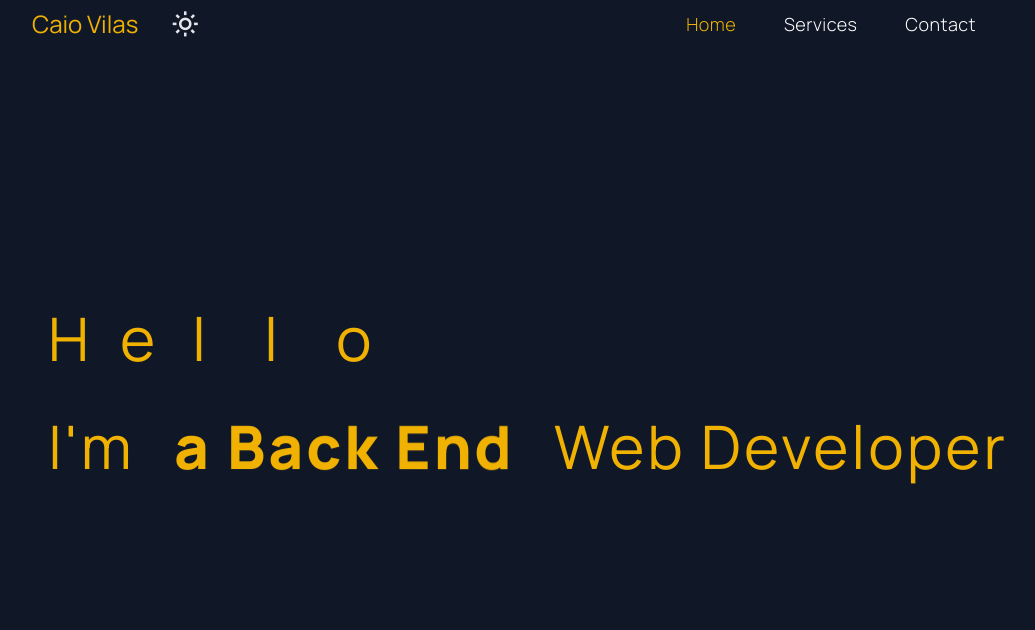
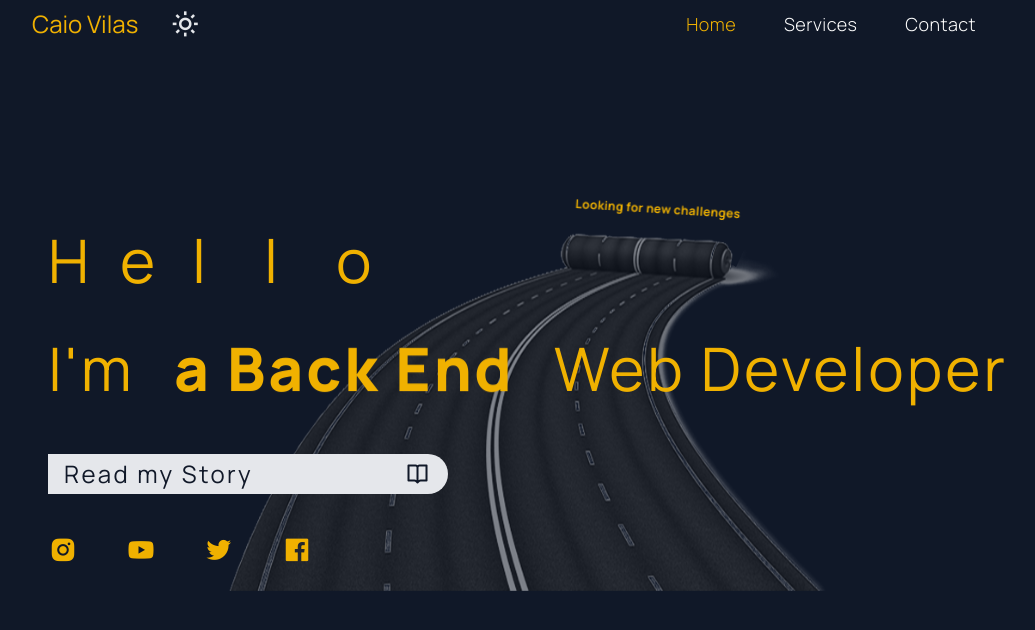
Before and after one commit to Caiohvboas/portfolio-website.github.io, a React (Vite) app: page / in a window 1280 px wide. Shown: the top 630 px of the page, without its empty margins (112-1147 px from the left). Built offline with nearby package versions, Linux system fonts and the light colour scheme.

Commit message:
Enchancing the Hero Section

```diff
--- a/src/components/Hero.jsx
+++ b/src/components/Hero.jsx
@@ -1,11 +1,19 @@
 import React, { useState, useEffect } from "react";
 import Navbar from "./Navbar";
-import { letters, professionTexts } from "../data/index";
+import {
+  letters,
+  professionTexts,
+  aboutText,
+  socialIcons,
+} from "../data/index";
+import roadImage from "/images/road.png";
 
 const Hero = () => {
   const [hoveredLetter, setHoveredLetter] = useState(null);
   const [currentText, setCurrentText] = useState(professionTexts[0]);
   const [isRotating, setIsRotating] = useState(false);
+  const [isTextVisible, setIsTextVisible] = useState(false);
+  const [roadImageOpacity, setRoadImageOpacity] = useState(0.5);
   let currentIndex = 0;
 
   useEffect(() => {
@@ -21,7 +29,7 @@
   }, []);
 
   return (
-    <div className="w-full h-screen flex flex-col justify-center items-center">
+    <div className="w-full h-screen flex flex-col justify-center items-center isolate">
       <Navbar />
       <div className="flex flex-col md:items-center items-start xl:gap-y-10 gap-y-3 xl:mb-0 md:mb-20 mb-20">
         <h1 className="flex flex-col xl:space-y-8 md:space-y-4 space-y-2 xl:text-6xl md:text-4xl text-3xl md:font-normal font-bold text-yellow-500">
@@ -58,6 +66,51 @@
             Web Developer
           </span>
         </h1>
+        <button
+          className="xl:w-[400px] md:w-[300px] w-[270px] bg-gray-200 md:py-1 py-0 md:px-4 px-2 xl:text-2xl md:text-xl text-base text-gray-900 tracking-widest rounded-r-4xl flex justify-between items-center md:mr-auto md:mx-0 mx-auto"
+          onClick={() => setIsTextVisible(!isTextVisible)}
+          onMouseEnter={() => setRoadImageOpacity(0.8)}
+          onMouseLeave={() => setRoadImageOpacity(0.5)}
+        >
+          {isTextVisible ? "Hide my Story" : "Read my Story"}{" "}
+          <i
+            className={`bx ${isTextVisible ? "bx-book-alt" : "bx-book-open"}`}
+          ></i>
+        </button>
+        <div className="flex md:gap-12 gap-12 mr-auto">
+          {socialIcons.map((social, index) => (
+            <a
+              href="#"
+              key={index}
+              className="xl:text-3xl md:text-2xl text-yellow-500 hover:text-white transition-colors duration-500"
+            >
+              <i className={social.icon}></i>
+            </a>
+          ))}
+        </div>
+        <div className="lg:w-[600px] md:w-[500px] w-[350px] absolute left-1/2 -translate-x-1/2 -z-10">
+          <img
+            src={roadImage}
+            alt="Road Image"
+            className="w-full mx-auto transition-opacity duration-300"
+            style={{ opacity: roadImageOpacity }}
+          />
+          <span
+            className="xl:text-xs md:text-[10px] text-[8px] font-bold tracking-wide text-yellow-500 absolute -top-5 xl:right-22 lg:right-26 md:right-16 right-10
+          rotate-[3.5deg] animate-bounce"
+          >
+            Looking for new challenges
+          </span>
+          <div
+            className={`xl:h-[150px] h-[100px] px-3 xl:text-lg md:text-base text-xs font-light text-gray-200 text-justify tracking-wide overflow-y-auto transform origin-top custom-scrollbar ${
+              isTextVisible ? "scale-y-100" : "scale-y-0"
+            } transition-transform duration-300`}
+          >
+            <p className="xl:py-3 py-1 px-1 [&::first-letter]:text-[30px] [&::first-letter]:ml-5 [&::first-letter]:text-yellow-500">
+              {aboutText}
+            </p>
+          </div>
+        </div>
       </div>
     </div>
   );
--- a/src/data/index.js
+++ b/src/data/index.js
@@ -15,30 +15,30 @@
   { icon: 'bx bxl-facebook-square' },
 ]
 
-export const aboutText = `Nick Brown is a dedicated full-stack web developer with a deep passion for building
+export const aboutText = `Caio is a dedicated full-stack web developer with a deep passion for building
 modern, high-performance web applications. With a strong foundation in both front-end
 and back-end development, he specializes in creating seamless digital experiences that
 combine functionality, efficiency, and aesthetics. His expertise spans across
 technologies such as HTML, CSS, JavaScript, React, and Node.js, allowing him to
 develop fully responsive, interactive, and scalable applications tailored to meet
 diverse client needs. From conceptualizing innovative ideas to implementing robust
-solutions, Nick takes a meticulous approach to every project he undertakes. He has a
+solutions, Caio takes a meticulous approach to every project he undertakes. He has a
 keen eye for UI/UX design, ensuring that every website or application he builds is not
 only visually appealing but also intuitive and user-friendly. His commitment to
 performance optimization allows him to deliver fast-loading websites with smooth
-navigation, ensuring a flawless experience across all devices and screen sizes. Nick's
+navigation, ensuring a flawless experience across all devices and screen sizes. Caio
 back-end skills complement his front-end expertise, enabling him to create secure and
 efficient server-side architectures using databases like MongoDB and MySQL. He is
 well-versed in API development, authentication, and data handling, which ensures that
 his applications operate seamlessly and securely. His ability to bridge the gap
 between design and functionality makes him a well-rounded developer capable of
-handling complex projects from start to finish. Beyond his technical skills, Nick is
+handling complex projects from start to finish. Beyond his technical skills, Caio is
 an enthusiastic learner who continuously explores emerging technologies and stays up
 to date with the latest industry trends. He is an active participant in the web
 development community, engaging in discussions, contributing to open-source projects,
 and sharing insights with fellow developers. His belief in continuous growth and
 innovation drives him to push boundaries and refine his skills with every project. For
-Nick, web development is more than just writing code—it's about creating meaningful
+Caio, web development is more than just writing code—it's about creating meaningful
 digital experiences that leave a lasting impact. Whether he's designing a sleek
 landing page, developing a complex web application, or optimizing an existing
 platform, he approaches every challenge with dedication, creativity, and precision.
--- a/src/index.css
+++ b/src/index.css
@@ -4,3 +4,37 @@
   font-family: "Manrope", serif;
 
 }
+
+.custom-scrollbar::-webkit-scrollbar {
+  width: 8px;
+}
+
+.custom-scrollbar::-webkit-scrollbar-track {
+  background: #1f2937;
+  border-radius: 4px;
+}
+
+.custom-scrollbar::-webkit-scrollbar-thumb {
+  background: #fbbf24;
+  border-radius: 4px;
+}
+
+.custom-scrollbar::-webkit-scrollbar-thumb:hover {
+  background: #f59e0b;
+}
+
+@theme {
+
+  --animate-bounce: bounce 2s infinite;
+
+  @keyframes bounce {
+    0%, 100% {
+      transform: translateY(-75%);
+      animation-timing-function: easy-out;
+    }
+    50% {
+      transform: translateY(2px);
+      animation-timing-function: easy-out;
+    }
+  }
+}
```
